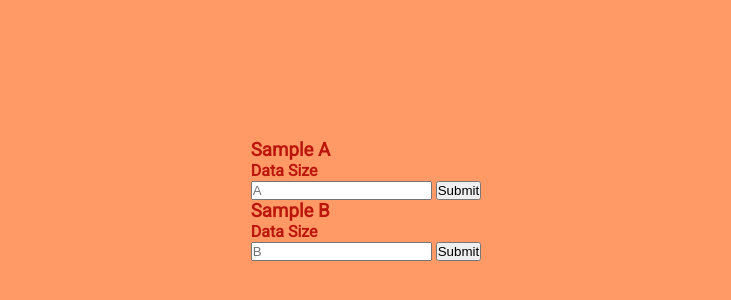
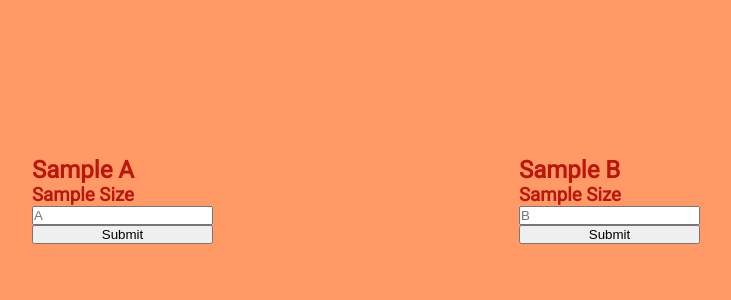
Before and after one commit to anousheh21/Students-T-Test, a website: page views/test.html in a window 1280 px wide. Shown: the part 200-500 px from the top of the page, without its empty margins (274-1005 px from the left). Drawn offline with Linux system fonts and the light colour scheme.

Commit message:
Added styling to test.html

```diff
--- a/views/style.css
+++ b/views/style.css
@@ -1,4 +1,6 @@
 @import url('https://fonts.googleapis.com/css?family=Roboto&display=swap');
+
+/* styling to be used for multiple HTML pages */
 
 * {
     box-sizing: border-box;
@@ -17,6 +19,8 @@ body {
     height: 100vh;
     overflow: hidden;
 }
+
+/* index.html specific styling */
 
 .enterButton {
     background-color: #BA160C;
@@ -37,3 +41,21 @@ body {
 .enterButton:active{
     transform: scale(0.98);
 }
+
+/* test.html specific styling */
+
+.testbody {
+    flex-direction: row;
+    justify-content: space-evenly;
+
+}
+
+.asample {
+    display: flex;
+    flex-direction: column;
+}
+
+.bsample {
+    display: flex;
+    flex-direction: column;
+}
--- a/views/test.html
+++ b/views/test.html
@@ -7,16 +7,16 @@
     <link rel="stylesheet" href="style.css">
     <title>Student's T - Test</title>
 </head>
-<body>
+<body class="testbody">
     <div class="asample">
-        <h3 class="aheading">Sample A</h3>
-        <h4 class="asubheading">Data Size</h4>
+        <h2 class="aheading">Sample A</h2>
+        <h3 class="asubheading">Sample Size</h3>
         <input type="number" placeholder="A" autocomplete="off" class="ainput">
         <button type="submit" class="asubmit">Submit</button>
     </div>
     <div class="bsample">
-        <h3 class="bheading">Sample B</h3>
-        <h4 class="bsubheading">Data Size</h4>
+        <h2 class="bheading">Sample B</h2>
+        <h3 class="bsubheading">Sample Size</h3>
         <input type="number" placeholder="B" autocomplete="off" class="binput">
         <button type="submit" class="bsubmit">Submit</button>
     </div>
```
Also changed, not shown: 1 other file.
